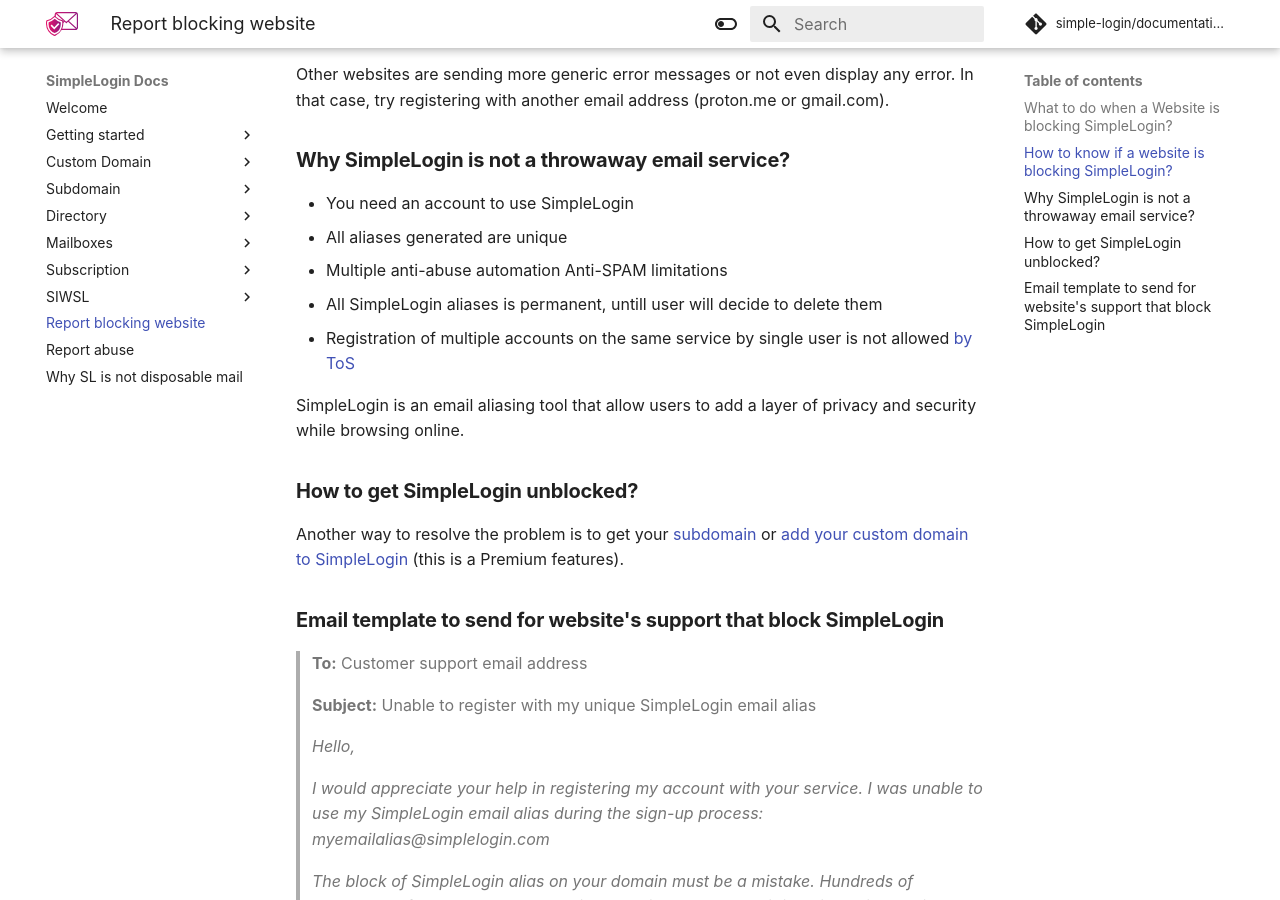
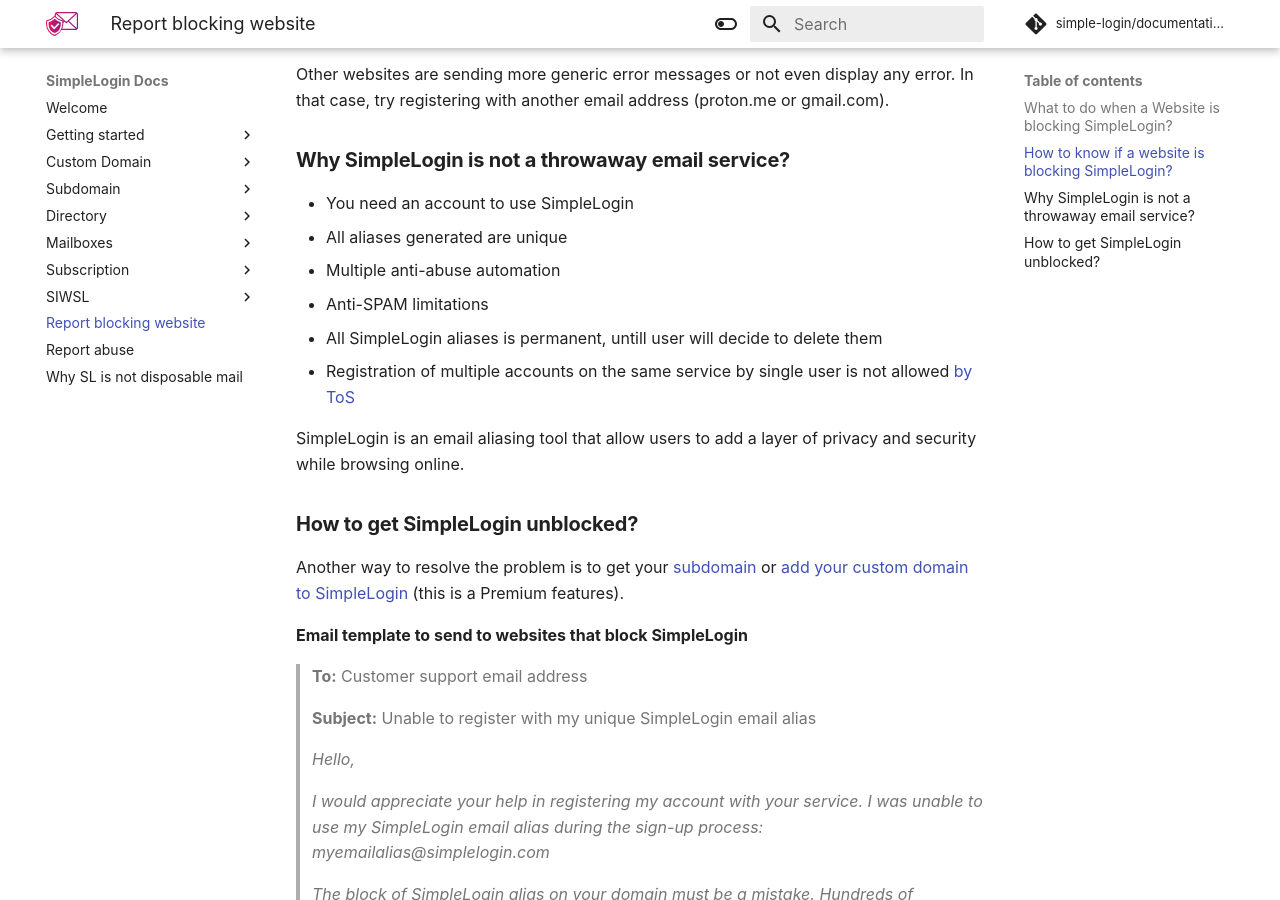
Before and after one commit to simple-login/documentation, an MkDocs documentation site: the page built from docs/report-blocking-website.md, in a window 1280 px wide and 900 px high, scrolled down 552 px. Built offline with MkDocs 1.6.1 and Material for MkDocs 9.7.7, drawn with Linux system fonts in a browser that asks for light colours; comment, search, counter and statistics services are not loaded.

Commit message:
fix mistakes

```diff
--- a/docs/report-blocking-website.md
+++ b/docs/report-blocking-website.md
@@ -19,7 +19,7 @@ Other websites are sending more generic error messages or not even display any e
 - You need an account to use SimpleLogin
 - All aliases generated are unique
 - Multiple anti-abuse automation
-Anti-SPAM limitations
+- Anti-SPAM limitations
 - All SimpleLogin aliases is permanent, untill user will decide to delete them
 - Registration of multiple accounts on the same service by single user is not allowed [by ToS](https://simplelogin.io/terms/)
 
@@ -29,7 +29,7 @@ SimpleLogin is an email aliasing tool that allow users to add a layer of privacy
 
 Another way to resolve the problem is to get your [subdomain](https://simplelogin.io/docs/subdomain/new/) or [add your custom domain to SimpleLogin](https://simplelogin.io/docs/custom-domain/add-domain/) (this is a Premium features).
 
-### **Email template to send for website's support that block SimpleLogin**
+**Email template to send to websites that block SimpleLogin**
 
 > **To:** Customer support email address
 
```
